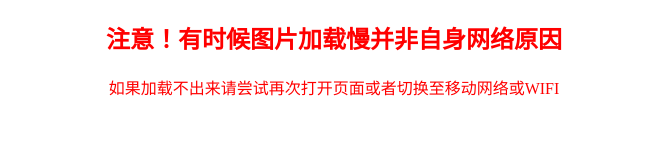
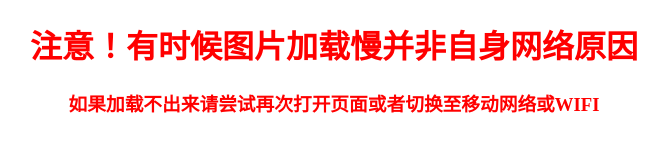
Before and after one commit to wzlwzlwzl/look, a plain HTML site: page look.html in a window 1280 px wide. Shown: the whole page, without its empty margins (306-974 px from the left). Drawn offline with nearby package versions, Linux system fonts and the light colour scheme; no server answers.

```diff
--- a/look.html
+++ b/look.html
@@ -49,8 +49,8 @@
 
 <body>
     <div style="color: red;text-align: center;">
-        <h2>注意！有时候图片加载慢并非自身网络原因</h2>
-        <p>如果加载不出来请尝试再次打开页面或者切换至移动网络或WIFI</p>
+        <h1>注意！有时候图片加载慢并非自身网络原因</h1>
+        <h3>如果加载不出来请尝试再次打开页面或者切换至移动网络或WIFI</h3>
     </div>
     <div id="viewer">
         <!-- <img src="https://65b44dd8.img-master.pages.dev/DSC02689.jpg" /> -->
```
